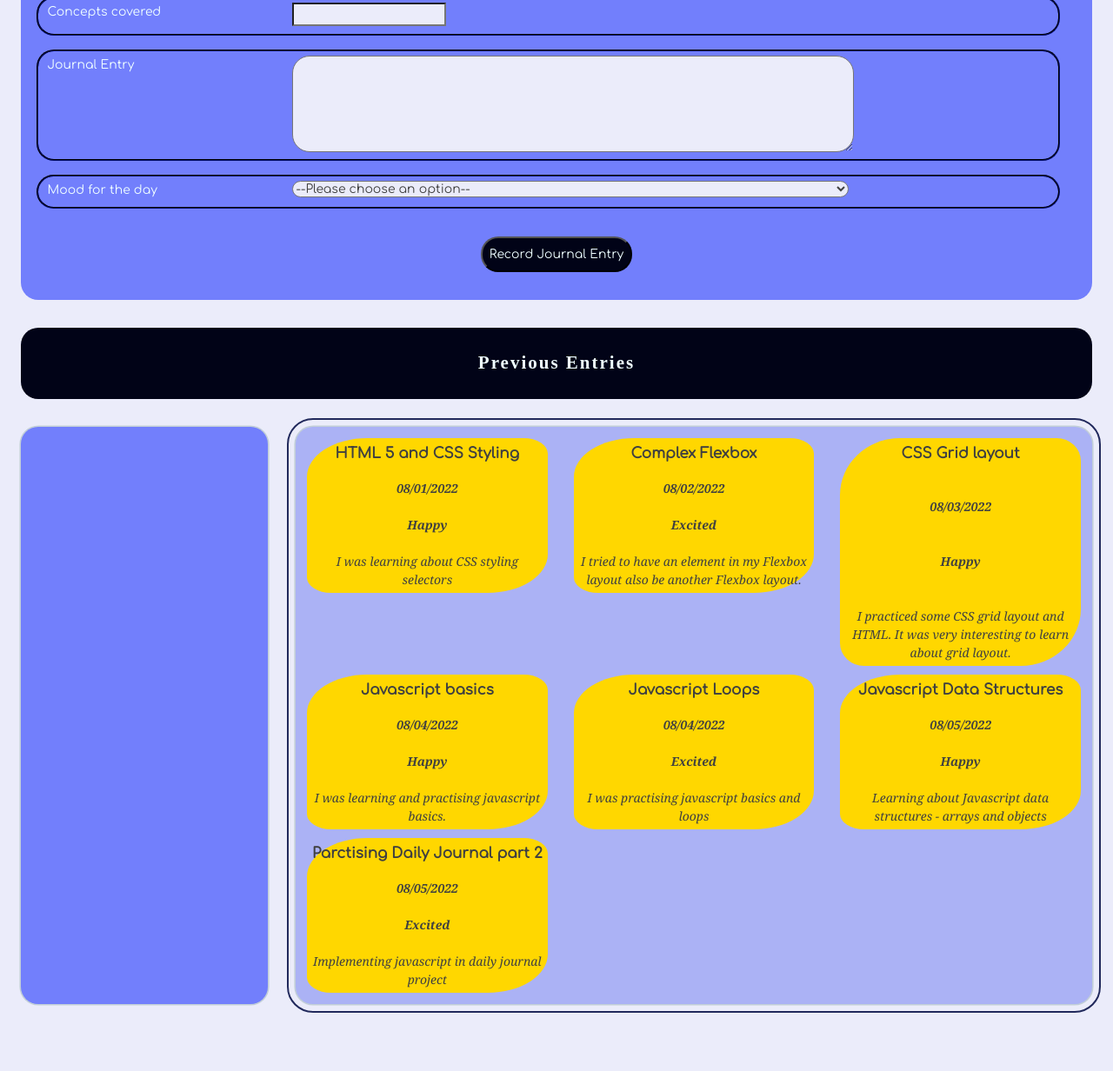
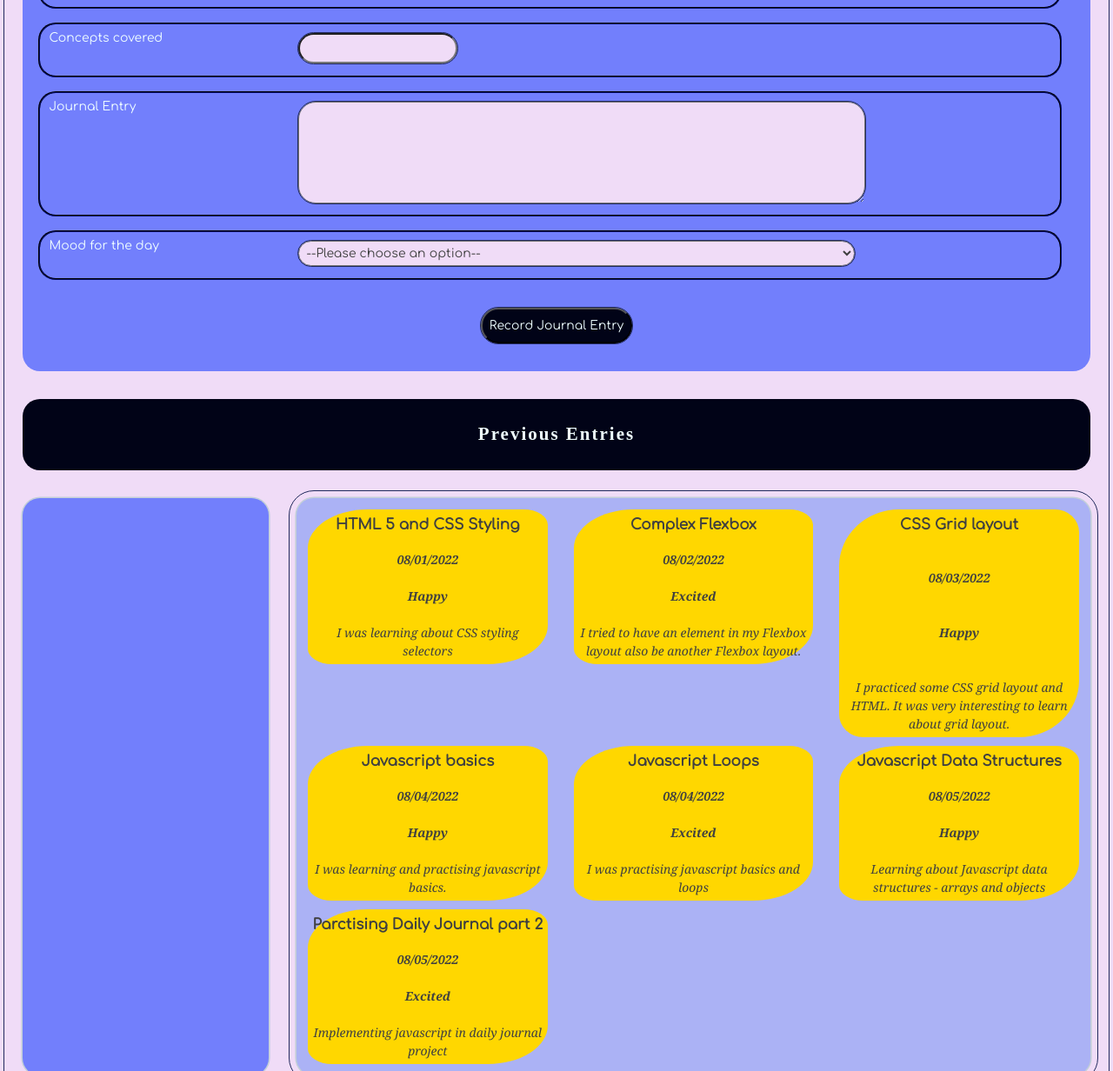
Before and after one commit to GanB/NSS, a website with bundled scripts: page daily-journal/index.html in a window 1280 px wide. Shown: the part 160-1392 px from the top of the page at 87% size. Before the commit the page ends 1339 px from the top, so only its background shows below. Built offline with nearby package versions, Linux system fonts and the light colour scheme; a web font is replaced by a local one.

Commit message:
css updates

```diff
--- a/daily-journal/index.html
+++ b/daily-journal/index.html
@@ -54,6 +54,7 @@
           >
             <option value="">--Please choose an option--</option>
             <option value="happy">Happy</option>
+            <option value="excited">Excited</option>
             <option value="sad">Sad</option>
             <option value="anxious">Anxious</option>
             <option value="irritable">Irritable</option>
--- a/daily-journal/styles/main.css
+++ b/daily-journal/styles/main.css
@@ -10,7 +10,11 @@ textarea {
   font-family: "Comfortaa", Arial, sans-serif;
   font-size: 14px;
   line-height: 1.5;
-  background-color: #ebecfa;
+  background-color: #f0dcf7;
+  outline: 0.05rem solid #21295c;
+  margin: 5px;
+  padding: 5px;
+  border-radius: 20px;
 }
 h1,
 h2,
@@ -120,7 +124,7 @@ h6 {
   margin: 1rem;
   padding: 0.5rem;
   outline-offset: 0.5rem;
-  outline: 0.15rem solid #21295c;
+  outline: 0.05rem solid #21295c;
   box-shadow: 0 0 0 0.1rem #c2cfd8;
   border-radius: 20px;
 }
```
